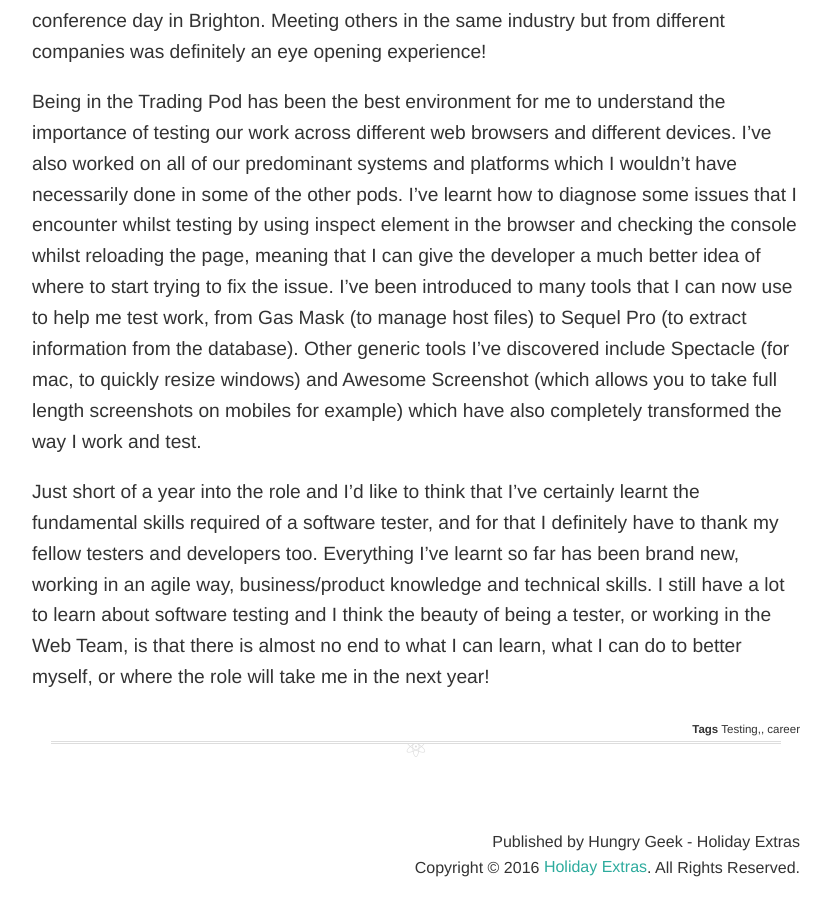
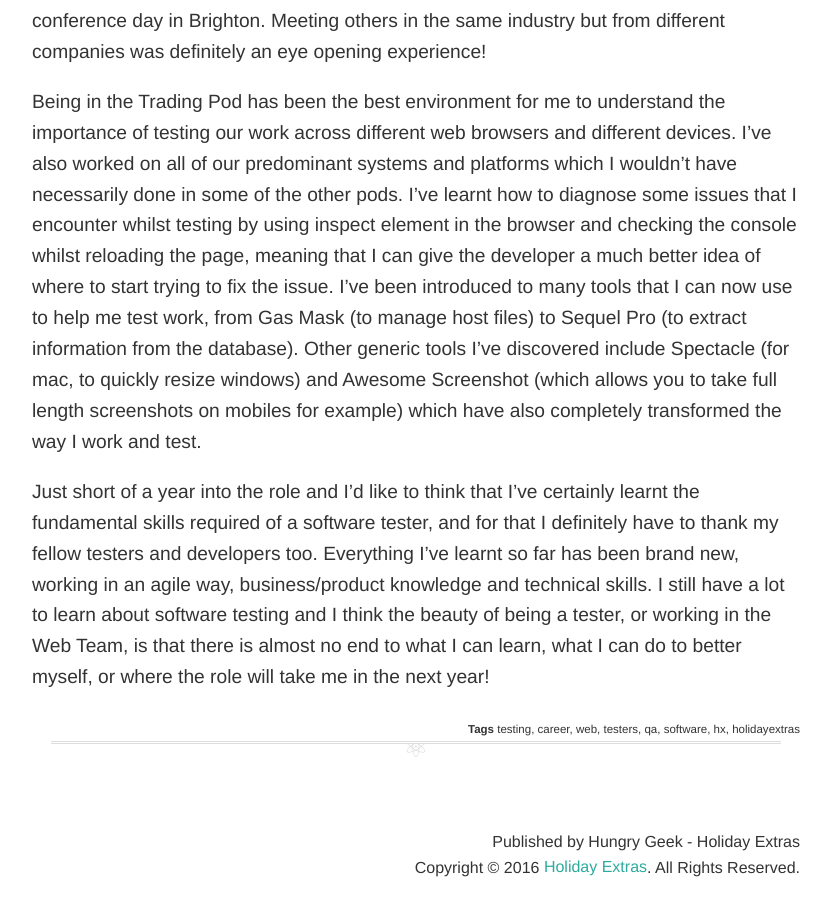
Before and after one commit to holidayextras/holidayextras.github.com, a Jekyll site: the page built from _posts/2016-03-17-becoming-a-software-tester.md, in a window 1280 px wide and 900 px high, scrolled down 1544 px. Shown: the whole window, without its empty margins (224-1055 px from the left). Built offline with Jekyll 4.4.1, drawn with Linux system fonts in a browser that asks for light colours; nearby versions of some CDN libraries; comment, search, counter and statistics services are not loaded.

```diff
--- a/_posts/2016-03-17-becoming-a-software-tester.md
+++ b/_posts/2016-03-17-becoming-a-software-tester.md
@@ -3,7 +3,7 @@
 title: Becoming A Software Tester
 categories: Testing
 author: mattsaunby
-tags: Testing, career
+tags: testing career web testers qa software hx holidayextras
 comments: true
 excerpt: "About a year ago I was driving 3.5T sprinter vans, delivering groceries for a well known supermarket, considering what I was going to do with my career and wondering when I was next going to be able to use a toilet. Now I’m a Software Tester at Holiday Extras."
 ---
```
